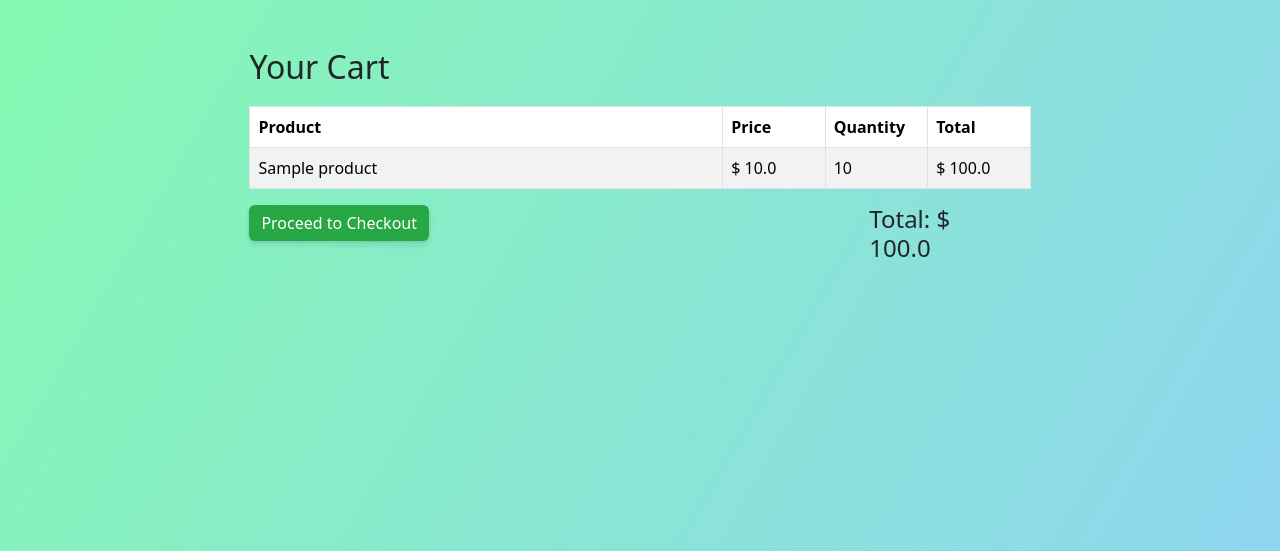
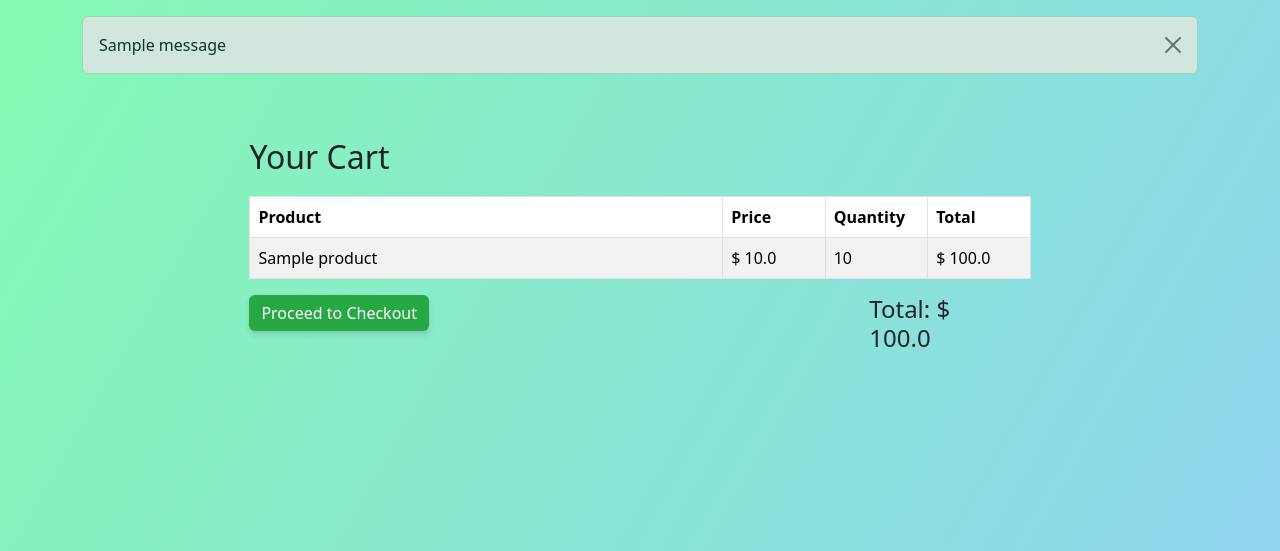
Before and after one commit to MariosAvraam/online-shop, a Flask app: page /cart in a window 1280 px wide. Shown: the part 56-607 px from the top of the page. Run offline with Flask 3, Linux system fonts and the light colour scheme; a user stored in the database is signed in; tables that the repository leaves empty hold one stand-in row (values such as "Sample post"); one stand-in notice (Sample message) is shown; some libraries are stand-ins or nearby versions.

Commit message:
Update base.html. Display flash messages.

```diff
--- a/templates/base.html
+++ b/templates/base.html
@@ -12,7 +12,7 @@
 
 <body class="bg-light">
   <header>
-    <nav class="navbar navbar-expand-lg navbar-light bg-light sticky-top px-3">
+    <nav class="navbar navbar-expand-lg navbar-light bg-light px-3">
       <a class="navbar-brand" href="{{ url_for('index') }}">eCommerce</a>
       <button class="navbar-toggler" type="button" data-toggle="collapse" data-target="#navbarNav" aria-controls="navbarNav" aria-expanded="false" aria-label="Toggle navigation">
         <span class="navbar-toggler-icon"></span>
@@ -51,12 +51,24 @@
     </nav>
   </header>
 
+  {% with messages = get_flashed_messages(with_categories=true) %}
+  {% if messages %}
+  <div class="container mt-3">
+    {% for category, message in messages %}
+    <div class="alert alert-{{ category }} alert-dismissible fade show" role="alert">
+      {{ message }}
+      <button type="button" class="btn-close" data-bs-dismiss="alert" aria-label="Close"></button>
+    </div>
+    {% endfor %}
+  </div>
+  {% endif %}
+  {% endwith %}
+
   <main class="container my-5">
     {% block content %}{% endblock %}
   </main>
 
-  <footer>
-  </footer>
+  <script src="https://cdn.jsdelivr.net/npm/bootstrap@5.3.1/dist/js/bootstrap.bundle.min.js" integrity="sha384-HwwvtgBNo3bZJJLYd8oVXjrBZt8cqVSpeBNS5n7C8IVInixGAoxmnlMuBnhbgrkm" crossorigin="anonymous"></script>
 </body>
 
 </html>
```
